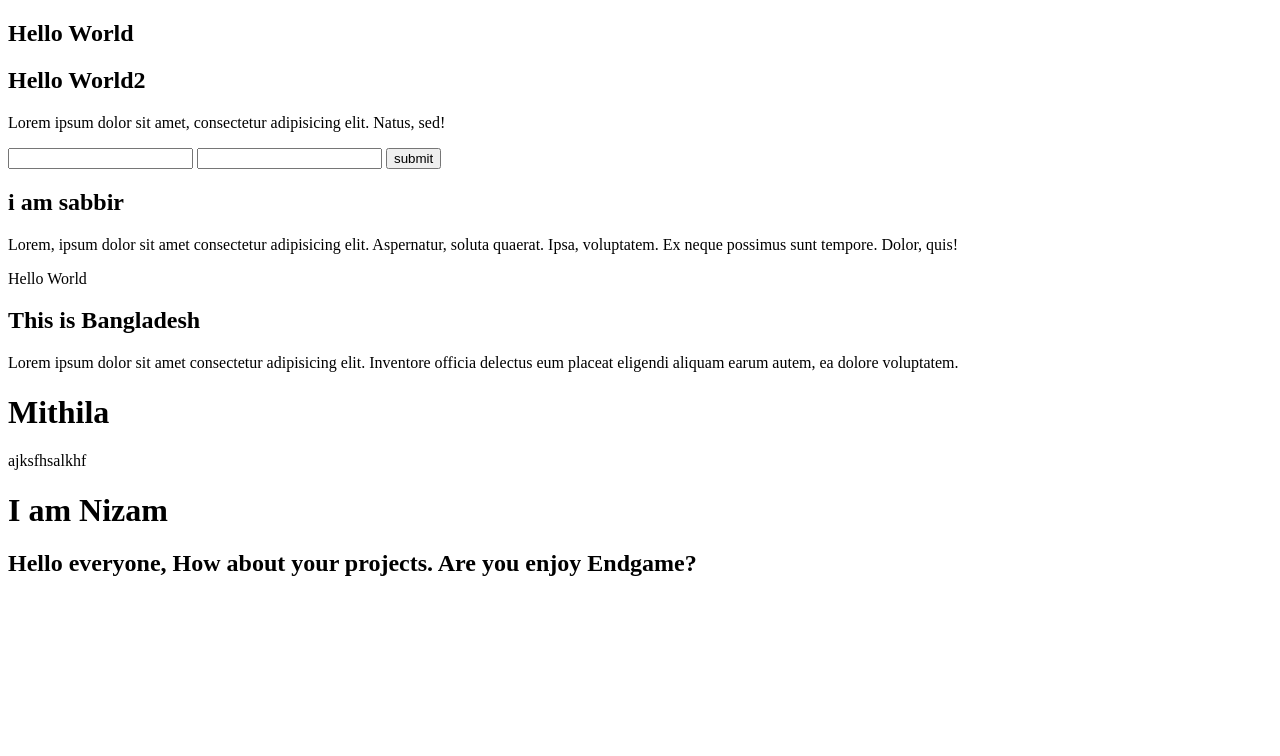
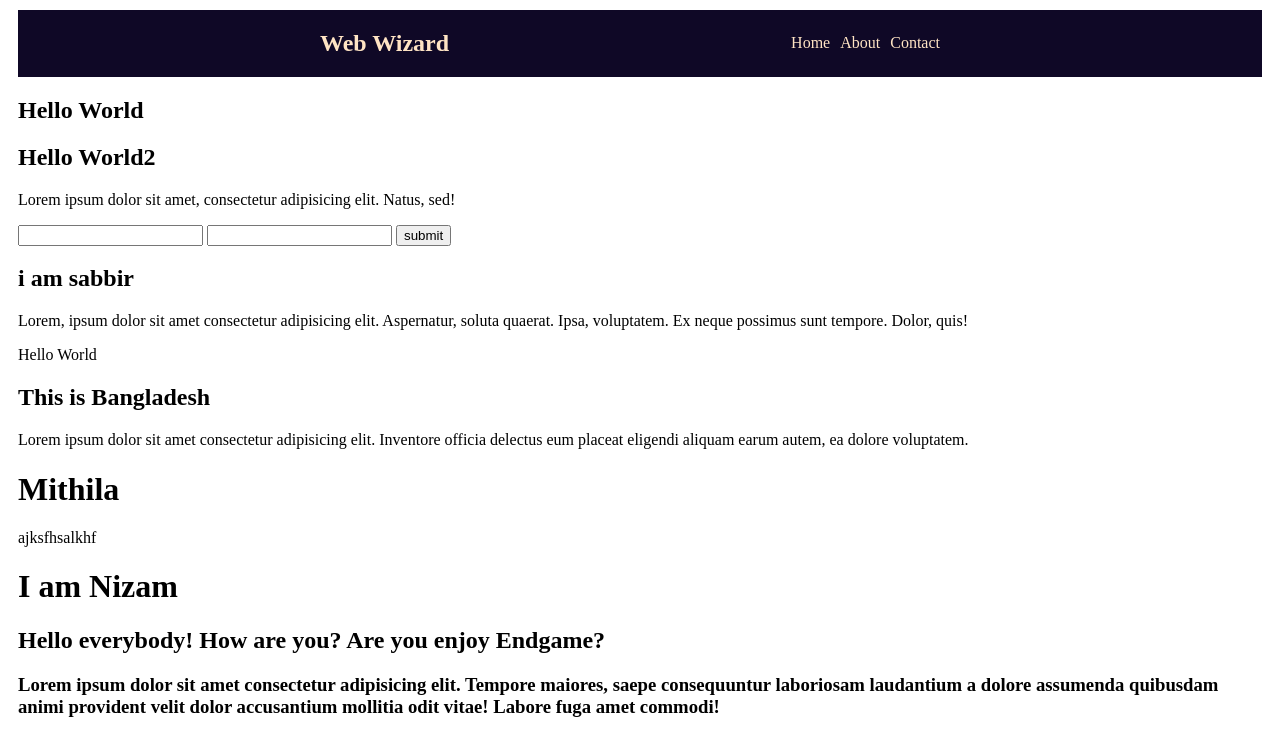
Before and after one commit to hassansabbir/gitColaborationPractice, a plain HTML site: page index.html in a window 1280 px wide. Drawn offline with Linux system fonts and the light colour scheme.

Commit message:
From nizam

```diff
--- a/index.html
+++ b/index.html
@@ -5,9 +5,52 @@
   <meta charset="UTF-8" />
   <meta name="viewport" content="width=device-width, initial-scale=1.0" />
   <title>Document</title>
+  <style>
+    nav {
+      display: flex;
+      justify-content: space-evenly;
+      align-items: center;
+      margin: 10px;
+      background-color: #0F0826;
+      color: bisque;
+    }
+
+
+
+    ul {
+      display: flex;
+      margin-right: 10px;
+      word-spacing: inherit;
+    }
+
+    ul li {
+      list-style: none;
+      margin-right: 10px;
+    }
+
+    ul li a {
+      text-decoration: none;
+      color: bisque;
+    }
+
+    main {
+      margin: 10px;
+    }
+  </style>
 </head>
 
 <body>
+  <header>
+    <nav>
+      <h1>Web Wizard</h1>
+      <ul>
+        <li><a href='/'>Home</a></li>
+        <li><a href='/about'>About</a></li>
+        <li><a href='/contact'>Contact</a></li>
+      </ul>
+    </nav>
+  </header>
+  <main>
     <h2>Hello World</h2>
     <h2>Hello World2</h2>
     <p>Lorem ipsum dolor sit amet, consectetur adipisicing elit. Natus, sed!</p>
@@ -34,7 +77,11 @@
     <h1>Mithila</h1>
     <p>ajksfhsalkhf</p>
     <h1>I am Nizam</h1>
-  <h2>Hello everyone, How about your projects. Are you enjoy Endgame?</h2>
+    <h2>Hello everybody! How are you? Are you enjoy Endgame?</h2>
+    <h3>Lorem ipsum dolor sit amet consectetur adipisicing elit. Tempore maiores, saepe consequuntur laboriosam
+      laudantium a dolore assumenda quibusdam animi provident velit dolor accusantium mollitia odit vitae! Labore fuga
+      amet commodi!</h3>
+  </main>
 </body>
 
 </html>
```
Lines whose indentation alone changed are shown as unchanged.
